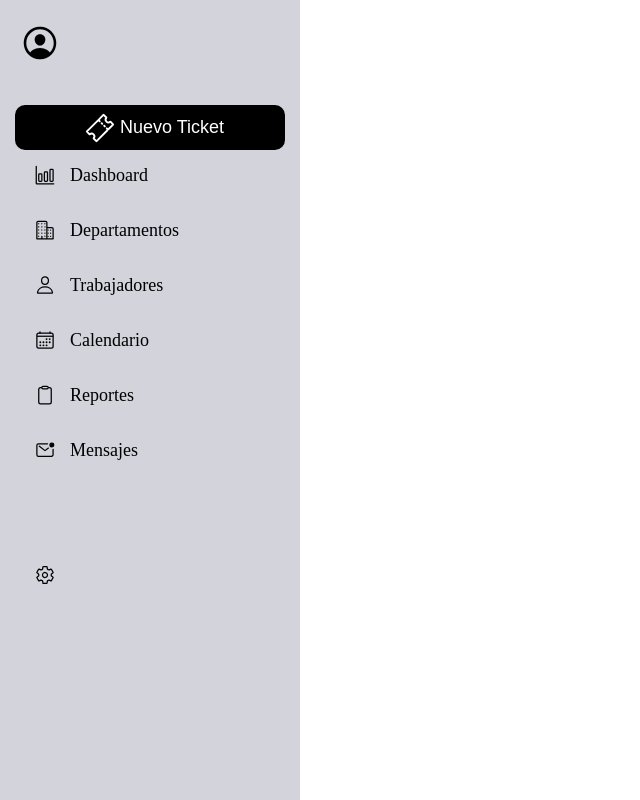
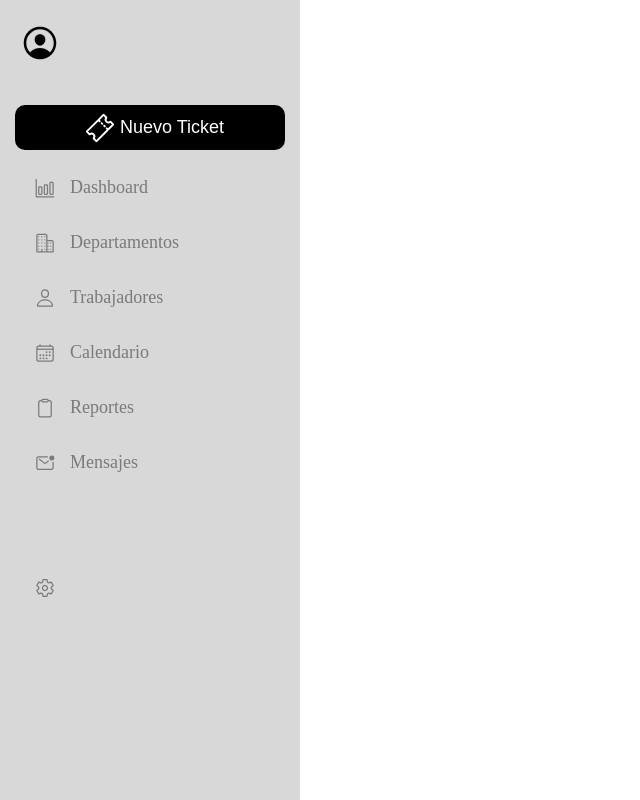
Before and after one commit to Brayanch88/helpdesk-ti, a PHP site: template VISTA/principal.php in a window 1280 px wide. Shown: the whole page, without its empty margins (0-640 px from the left). Run offline with PHP 8.4, Linux system fonts and the light colour scheme; the template is opened without the code that fills it, so the values that code supplies are empty; the visitor is signed in with stand-in values (Sample User, id 1).

Commit message:
carlitos estuvo aqui

```diff
--- a/VISTA/principal.php
+++ b/VISTA/principal.php
@@ -74,38 +74,45 @@ $conexion->close();
         <nav class="navegacion">
             <ul>
                 <li>
-                    <a href=""></a>
+                    <a href="">
                         <ion-icon name="bar-chart-outline"></ion-icon>
                         <span>Dashboard</span>
+                    </a>
                 </li>
                 <li>
-                    <a href=""></a>
+                    <a href="">
                         <ion-icon name="business-outline"></ion-icon>
                         <span>Departamentos</span>
+                    </a>
                 </li>
                 <li>
-                    <a href=""></a>
+                    <a href="">
                         <ion-icon name="person-outline"></ion-icon>
                         <span>Trabajadores</span>
+                    </a>
                 </li>
                 <li>
-                    <a href=""></a>
+                    <a href="">
                         <ion-icon name="calendar-outline"></ion-icon>
                         <span>Calendario</span>
+                    </a>
                 </li>
                 <li>
-                    <a href=""></a>
+                    <a href="">
                         <ion-icon name="clipboard-outline"></ion-icon>
                         <span>Reportes</span>
+                    </a>
                 </li>
                 <li>
-                    <a href=""></a>
+                    <a href="">
                         <ion-icon name="mail-unread-outline"></ion-icon>
                         <span>Mensajes</span>
+                    </a>
                 </li>
                 <li style="margin-top: 80px">
-                    <a href=""></a>
+                    <a href="">
                         <ion-icon name="settings-outline"></ion-icon>
+                    </a>
                 </li>
             </ul>
         </nav>
--- a/VISTA/styles1.css
+++ b/VISTA/styles1.css
@@ -1,11 +1,14 @@
 :root {
-    --color-barra-lateral: rgb(210, 211, 219);
+    --color-barra-lateral: rgb(216, 216, 216);
 
-    --color-texto: rgb(0, 0, 0);
-    --color-texto-menu: rgb(110, 110, 110);
+    --color-texto: rgb(63, 61, 61);
+    --color-texto-menu: rgb(122, 122, 122);
 
     --color-boton: rgb(0, 0, 0);
     --color-boton-texto: rgb(255, 255, 255);
+
+    --color-menu-hover: rgb(100, 100, 100);
+    --color-menu-hover-texto: rgb(0, 0, 0);
 }
 
 * {
@@ -129,6 +132,12 @@ body {
     justify-content: flex-start;
 }
 
+.barra-lateral .navegacion a:hover {
+    width: 100%;
+    background-color: var(--color-menu-hover);
+    color: var(--color-menu-hover-texto);
+}
+
 .barra-lateral .navegacion ion-icon {
     min-width: 50px;
     font-size: 20px;
```
Lines whose indentation alone changed are shown as unchanged.
